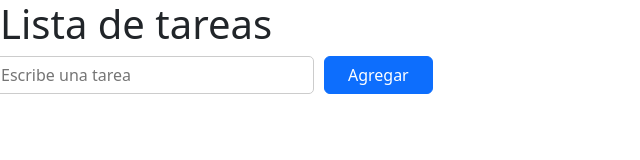
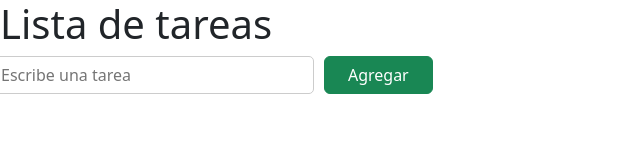
Before and after one commit to Vero733/PIV_T9_Yoisi_Davila_Martinez, a plain HTML site: page index.html in a window 1280 px wide. Shown: the whole page, without its empty margins (0-640 px from the left). Drawn offline with nearby package versions, Linux system fonts and the light colour scheme.

Commit message:
update class of the button

```diff
--- a/index.html
+++ b/index.html
@@ -15,7 +15,7 @@
   <!-- Aquí el usuario escribirá la tarea -->
   <div class="row mb-3">
     <input class="col-3" type="text" id="nuevaTarea" placeholder="Escribe una tarea" required />
-    <button class="btn btn-primary col-1" id="btnAgregar">Agregar</button>
+    <button class="btn btn-success col-1" id="btnAgregar">Agregar</button>
   </div>
 
 
```
